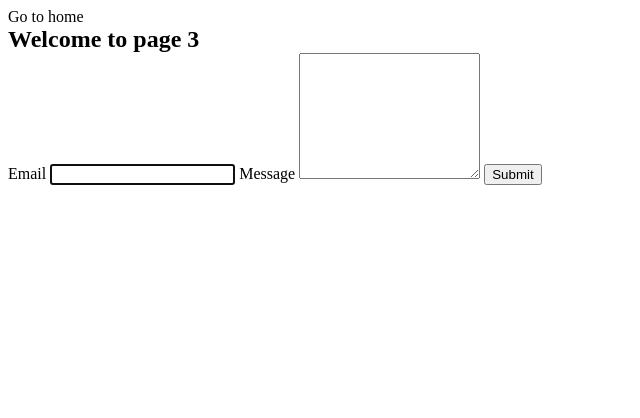
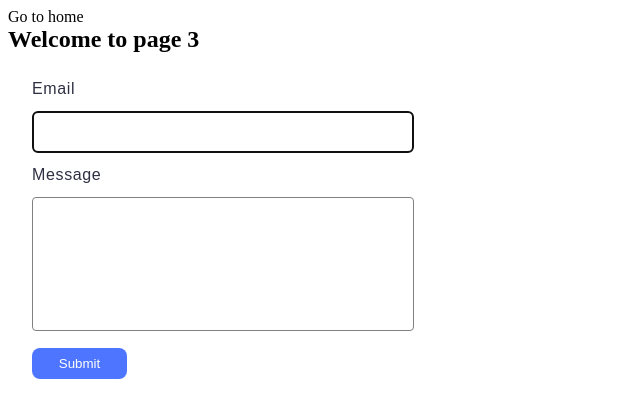
Before and after one commit to EspFerevo/goit-js-hw-09, a website built with Vite: page src/2-form.html in a window 1280 px wide. Shown: the whole page, without its empty margins (0-640 px from the left). Built offline with nearby package versions, Linux system fonts and the light colour scheme; what simplelightbox would draw is missing.

Commit message:
Task-2-try

```diff
--- a/src/2-form.html
+++ b/src/2-form.html
@@ -16,13 +16,13 @@
     </section>
 
     <form class="feedback-form" autocomplete="off">
-      <label>
+      <label class="label">
         Email
-        <input type="email" name="email" autofocus />
+        <input class="email" type="email" name="email" autofocus />
       </label>
-      <label>
+      <label class="label">
         Message
-        <textarea name="message" rows="8"></textarea>
+        <textarea class="message" name="message" rows="8"></textarea>
       </label>
       <button type="submit">Submit</button>
     </form>
--- a/src/css/styles.css
+++ b/src/css/styles.css
@@ -5,3 +5,70 @@
   |============================
 */
 @import url('./reset.css');
+
+/* Task 2 styles */
+
+.feedback-form {
+  width: 408px;
+  height: 296px;
+
+  border-radius: 8px;
+  padding: 24px;
+
+  display: flex;
+  align-items: flex-start;
+  justify-content: flex-start;
+  flex-direction: column;
+}
+
+.label {
+  display: block;
+  font-family: 'Montserrat', sans-serif;
+  font-weight: 400;
+  font-size: 16px;
+  line-height: 1.5;
+  letter-spacing: 0.04em;
+  color: #2e2f42;
+}
+
+.email,
+.message {
+  margin-top: 10px;
+}
+
+.feedback-form input[type='email'],
+.feedback-form textarea {
+  width: 360px;
+  padding: 10px;
+  margin-bottom: 10px;
+  border: 1px solid #808080;
+  border-radius: 5px;
+}
+
+.email {
+  height: 20px;
+}
+
+.message {
+  height: 112px;
+}
+
+.feedback-form textarea {
+  resize: none;
+  border-radius: 4px;
+}
+
+.feedback-form button[type='submit'] {
+  width: 95px;
+  height: 40px;
+  padding: 8px 16px;
+  background: #4e75ff;
+  color: #fff;
+  border: none;
+  border-radius: 8px;
+  cursor: pointer;
+}
+
+.feedback-form button[type='submit']:hover {
+  background-color: #6c8cff;
+}
```
Also changed, not shown: src/js/2-form.js (+36 -1 lines).
